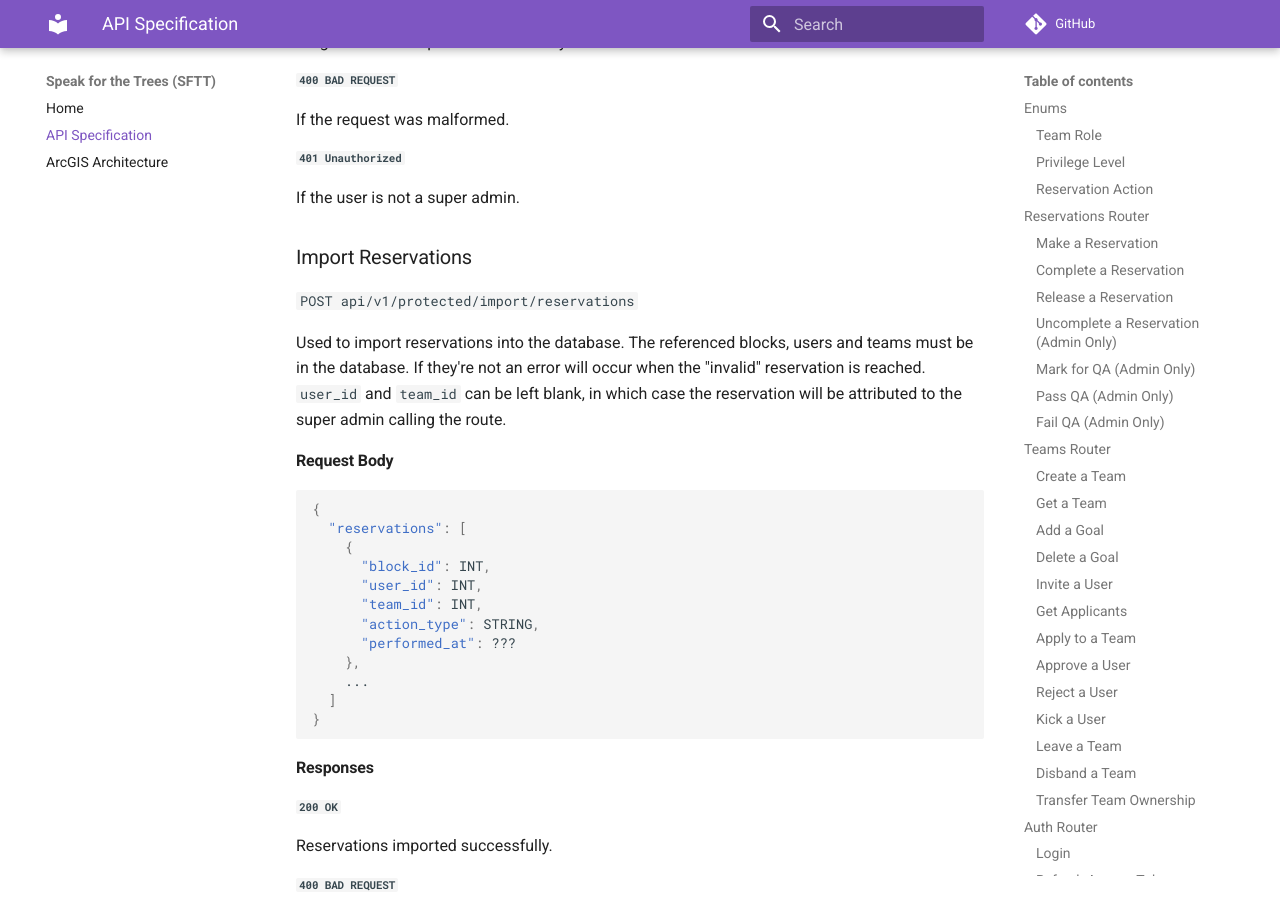
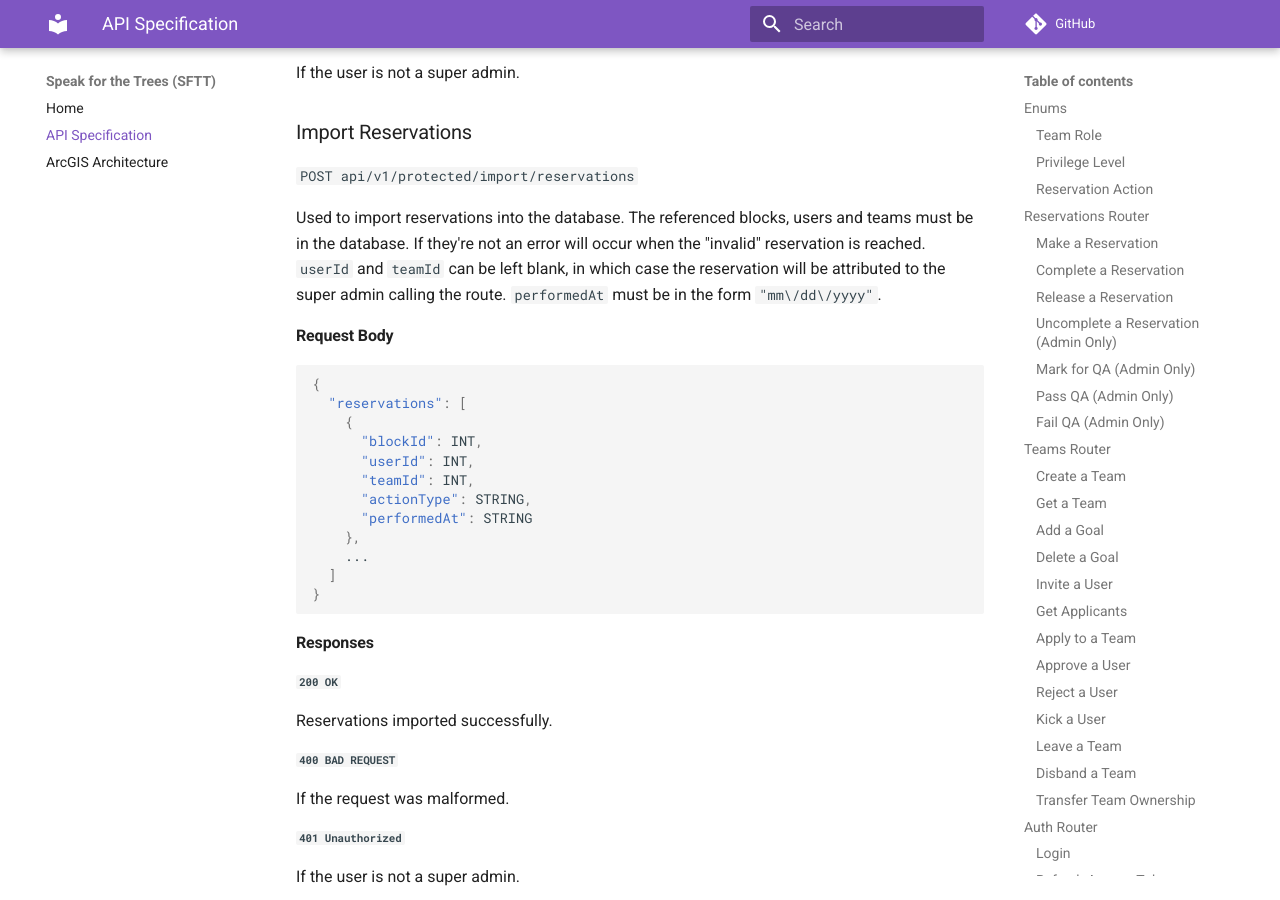
Before and after one commit to Code-4-Community/c4c-dev-docs, an MkDocs documentation site: the page built from docs/sftt/sftt-api-spec.md, in a window 1280 px wide and 900 px high, scrolled down 24676 px. Built offline with MkDocs 1.6.1 and Material for MkDocs 9.7.7, drawn with Linux system fonts in a browser that asks for light colours; comment, search, counter and statistics services are not loaded; some of the changed text lies outside the part shown.

Commit message:
Finalized importReservations route

```diff
--- a/docs/sftt/sftt-api-spec.md
+++ b/docs/sftt/sftt-api-spec.md
@@ -1061,7 +1057,7 @@ If the user is not a super admin.
 
 `POST api/v1/protected/import/reservations`
 
-Used to import reservations into the database. The referenced blocks, users and teams must be in the database. If they're not an error will occur when the "invalid" reservation is reached. `user_id` and `team_id` can be left blank, in which case the reservation will be attributed to the super admin calling the route.
+Used to import reservations into the database. The referenced blocks, users and teams must be in the database. If they're not an error will occur when the "invalid" reservation is reached. `userId` and `teamId` can be left blank, in which case the reservation will be attributed to the super admin calling the route. `performedAt` must be in the form `"mm\/dd\/yyyy"`.
 
 #### Request Body
 
@@ -1069,11 +1065,11 @@ Used to import reservations into the database. The referenced blocks, users and
 {
   "reservations": [
     {
-      "block_id": INT,
-      "user_id": INT,
-      "team_id": INT,
-      "action_type": STRING,
-      "performed_at": ???
+      "blockId": INT,
+      "userId": INT,
+      "teamId": INT,
+      "actionType": STRING,
+      "performedAt": STRING
     },
     ...
   ]
```
Also changed, not shown: other parts of docs/sftt/sftt-api-spec.md (+0 -4 lines).
